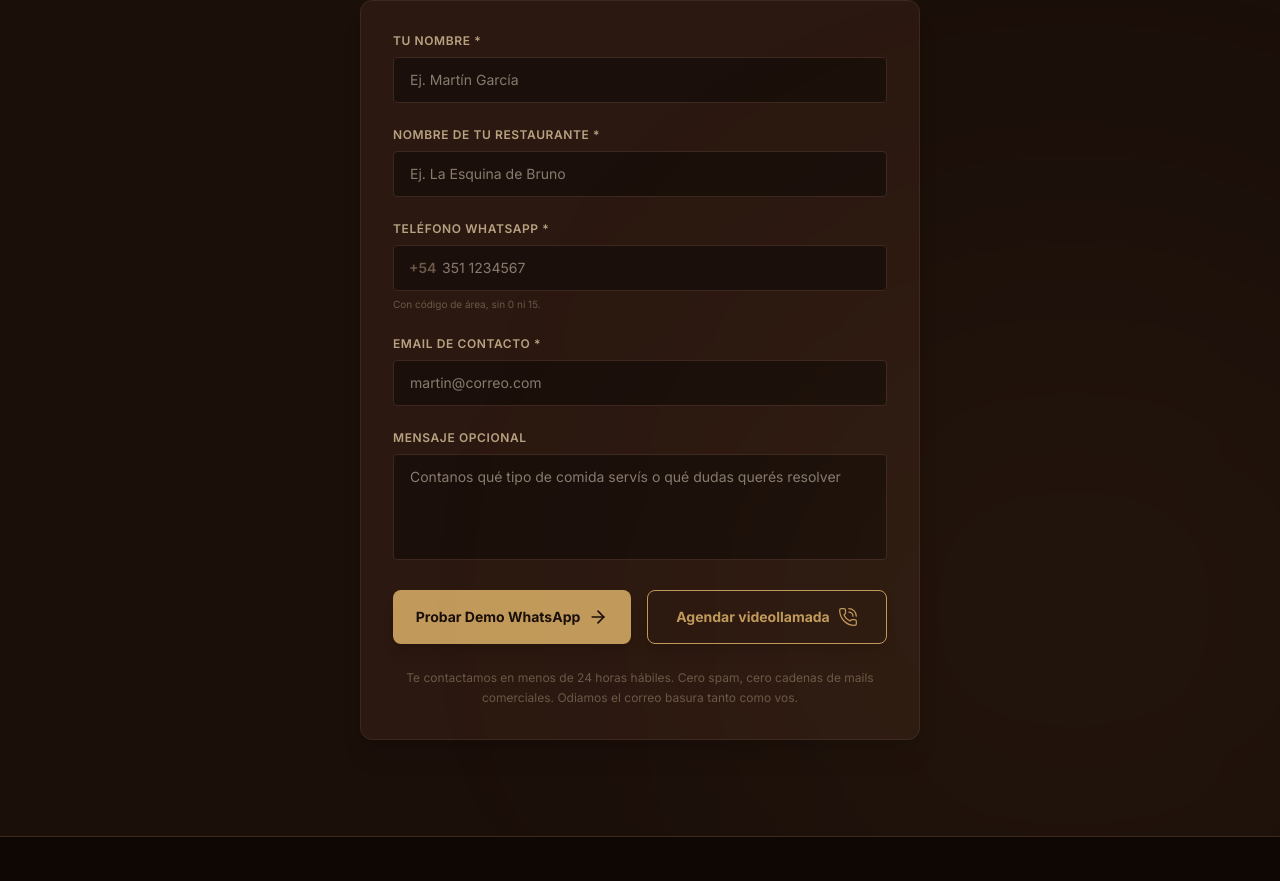
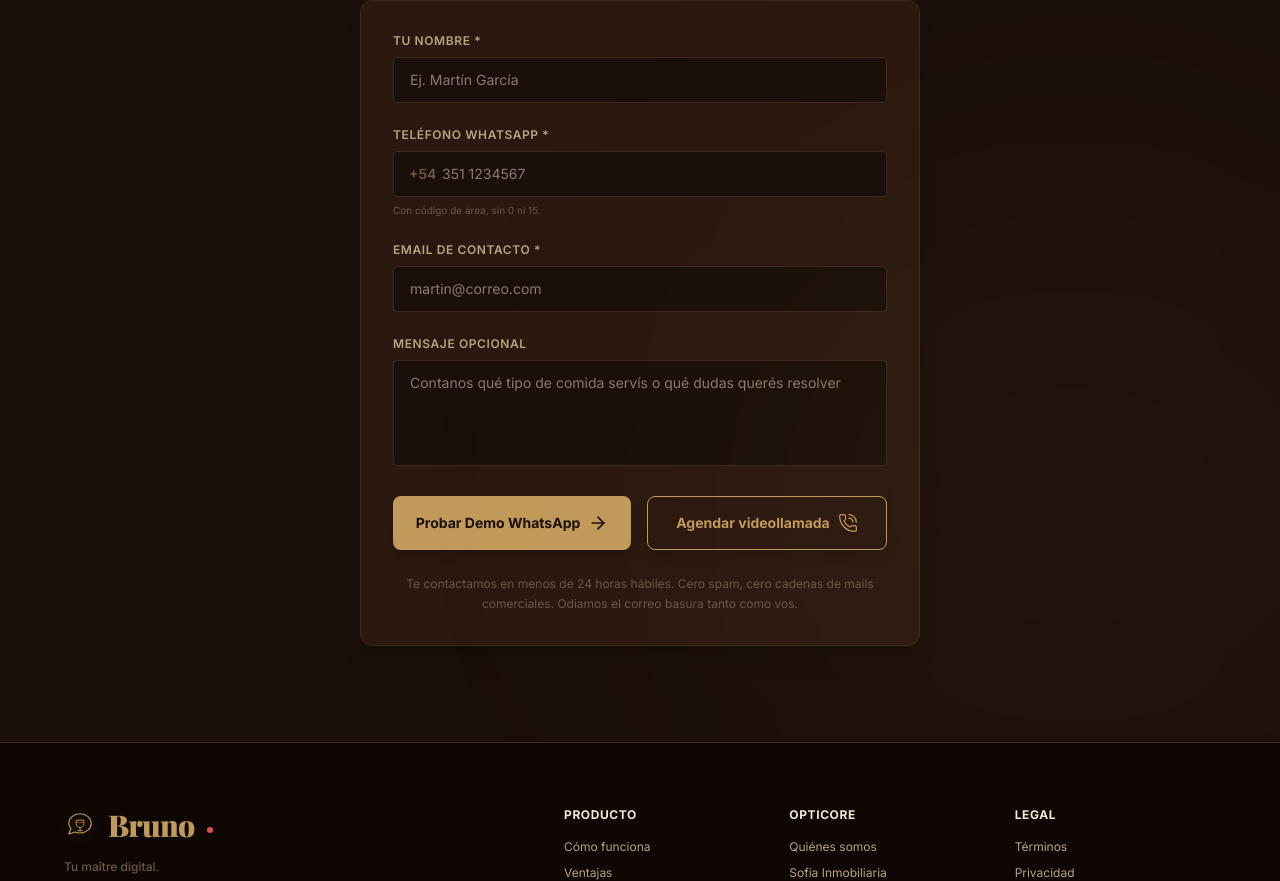
Before and after one commit to somosopticore/bruno-landing, a Next.js app: page / in a window 1280 px wide. Shown: the part 6374-7255 px from the top of the page. Built offline with nearby package versions, Linux system fonts and the light colour scheme.

Commit message:
feat: remove restaurante field from contact form

```diff
--- a/src/app/page.tsx
+++ b/src/app/page.tsx
@@ -38,7 +38,6 @@ interface ChatMessage {
 // Types for form values
 interface FormValues {
   nombre: string;
-  restaurante: string;
   whatsapp: string;
   email: string;
   mensaje: string;
@@ -244,7 +243,6 @@ export default function BrunoLanding() {
   // Form
   const [formValues, setFormValues] = useState<FormValues>({
     nombre: "",
-    restaurante: "",
     whatsapp: "",
     email: "",
     mensaje: "",
@@ -391,9 +389,6 @@ export default function BrunoLanding() {
     const errors: Partial<FormValues> = {};
     if (!formValues.nombre.trim()) {
       errors.nombre = "Tu nombre es requerido.";
-    }
-    if (!formValues.restaurante.trim()) {
-      errors.restaurante = "El nombre del restaurante es requerido.";
     }
     if (!formValues.whatsapp.trim()) {
       errors.whatsapp = "El WhatsApp es requerido.";
@@ -1164,27 +1159,6 @@ export default function BrunoLanding() {
                     )}
                   </div>
 
-                  {/* Restaurante */}
-                  <div>
-                    <label htmlFor="restaurante" className="block text-xs font-semibold uppercase tracking-wider text-text-secundario mb-2">
-                      Nombre de tu restaurante *
-                    </label>
-                    <input
-                      type="text"
-                      id="restaurante"
-                      name="restaurante"
-                      required
-                      value={formValues.restaurante}
-                      onChange={handleInputChange}
-                      className={`w-full bg-[#1A0F0A] border rounded px-4 py-3 text-sm text-text-primario focus:outline-none focus:border-acento-primario transition-colors ${
-                        formErrors.restaurante ? "border-error" : "border-border-sutil"
-                      }`}
-                      placeholder="Ej. La Esquina de Bruno"
-                    />
-                    {formErrors.restaurante && (
-                      <p className="text-xs text-error mt-1.5">{formErrors.restaurante}</p>
-                    )}
-                  </div>
 
                   {/* WhatsApp */}
                   <div>
```
